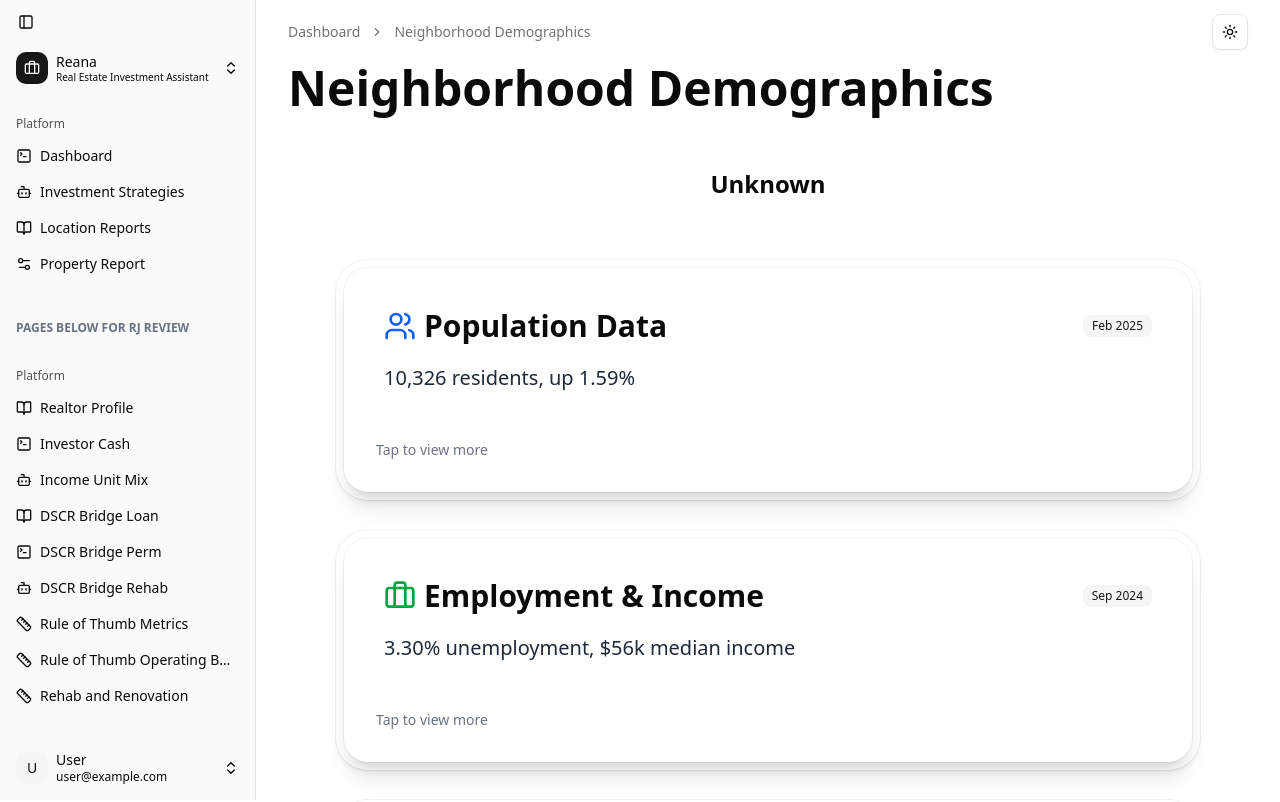
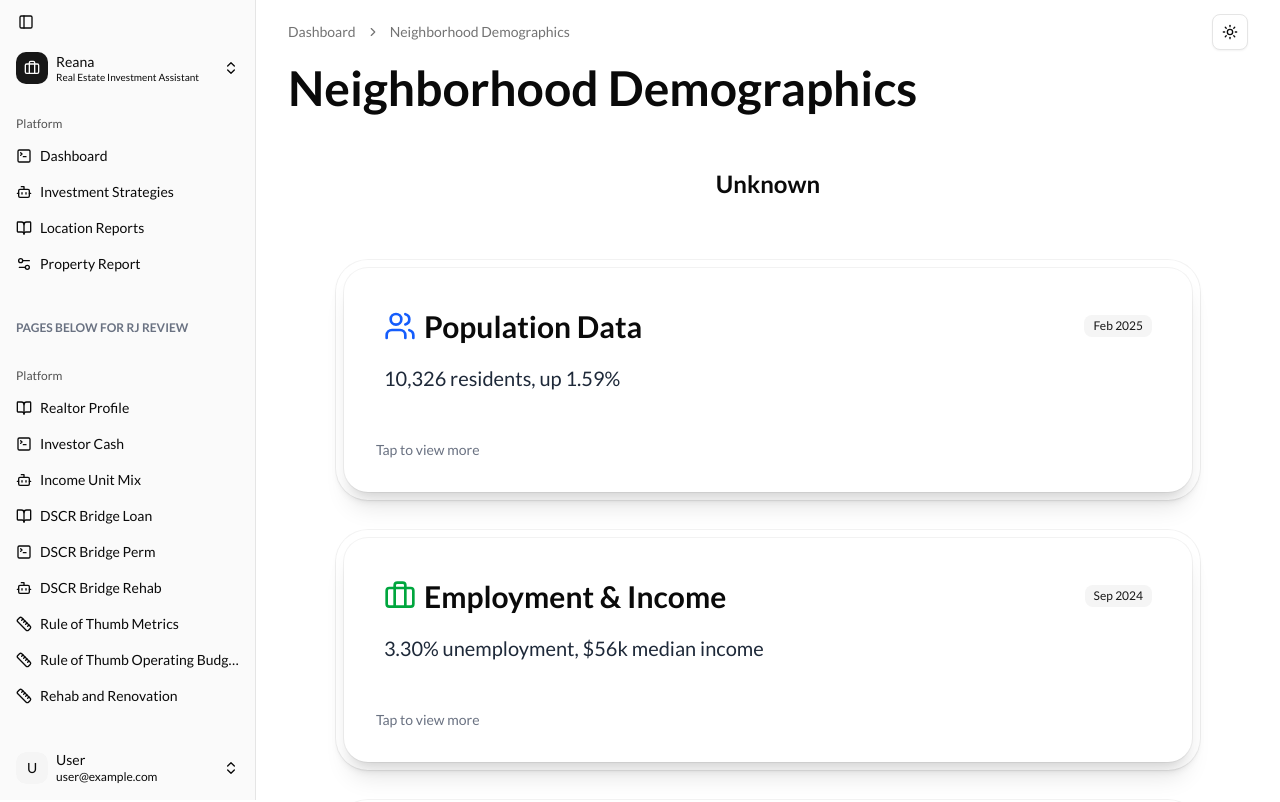
Before and after one commit to huynh-ngoc/INF117-Jascot-Development, a Next.js app in the folder reana/: page /neighborhood-demographics in a window 1280 px wide. Shown: the top 802 px of the page. Built offline with nearby package versions, Linux system fonts and the light colour scheme.

Commit message:
Updated globle theme for text fonts and ui/Button

```diff
--- a/reana/src/app/dashboard/page.jsx
+++ b/reana/src/app/dashboard/page.jsx
@@ -78,14 +78,15 @@ function Dashboard({ userName = 'User' }) {
                     title: "Explore Neighborhoods that Match Your Goals",
                     btn: "Explore Now",
                     path: "/location-reports"
-                }, {
-                    id: 5,
-                    icon: <HousePlus className="h-6 w-6 text-amber-500" />,
-                    title: "Search Properties that Match Your Goals",
-                    btn: "Search Now",
-                    // change path to Search Properties page
-                    path: "/"
                 }
+                // }, {
+                //     id: 5,
+                //     icon: <HousePlus className="h-6 w-6 text-amber-500" />,
+                //     title: "Search Properties that Match Your Goals",
+                //     btn: "Search Now",
+                //     // change path to Search Properties page
+                //     path: "/"
+                // }
                 ].map(item => (
                     <Card key={item.id} className="hover:shadow-lg transition-shadow w-full h-full flex flex-col">
                     <CardHeader className="flex justify-center p-4">{item.icon}</CardHeader>
@@ -97,6 +98,18 @@ function Dashboard({ userName = 'User' }) {
                     </CardContent>
                     </Card>
                 ))}
+                {/* Search Properties that Match Your Goals  */}
+                <Card key="5" className="hover:shadow-lg transition-shadow w-full h-full flex flex-col">
+                  <CardHeader className="flex justify-center p-4">
+                    <HousePlus className="h-6 w-6 text-amber-500" />
+                  </CardHeader>
+                  <CardContent className="flex-1 flex flex-col items-center justify-center">
+                    <h2 className="text-xl mb-8 text-center">
+                     Search Properties that Match Your Goals
+                    </h2>
+                      <Button as="a" className="mt-auto font-bold" variant="disabled">Search Now</Button>
+                    </CardContent>
+                  </Card>
             </div>
         </div>
       </SidebarInset>
--- a/reana/src/app/layout.jsx
+++ b/reana/src/app/layout.jsx
@@ -1,18 +1,35 @@
-import { Geist, Geist_Mono } from "next/font/google";
+import { Geist, Geist_Mono, Montserrat, Lato } from "next/font/google";
 import "./globals.css";
 
 import { ThemeProvider } from "@/components/mode-toggle/theme-provider"
 
-
-const geistSans = Geist({
-  variable: "--font-geist-sans",
-  subsets: ["latin"],
+const montserrat = Montserrat({
+  weight: ['400', '600', '700', '900'],
+  subsets: ['latin'],
+  display: 'swap',
 });
 
-const geistMono = Geist_Mono({
-  variable: "--font-geist-mono",
-  subsets: ["latin"],
+const lato = Lato({
+  weight: ['300', '400', '700'],
+  subsets: ['latin'],
+  display: 'swap',
 });
+
+export function Header1() {
+  return <h1 className={montserrat.className}>Title 1</h1>;
+}
+
+export function Header2() {
+  return <h2 className={montserrat.className}>Title 2</h2>;
+}
+
+export function Header3() {
+  return <h3 className={montserrat.className}>Title 3</h3>;
+}
+
+export function Paragraph({ children }) {
+  return <p className={lato.className}>{children}</p>;
+}
 
 export const metadata = {
   title: "Create Next App",
@@ -21,11 +38,8 @@ export const metadata = {
 
 export default function RootLayout({ children }) {
   return (
-    <html lang="en" suppressHydrationWarning>
-      <body
-        className={`${geistSans.variable} ${geistMono.variable} antialiased`}
-        suppressHydrationWarning
-      >
+    <html lang="en" className={montserrat.className}>
+      <body className={lato.className}>
         <ThemeProvider
             attribute="class"
             defaultTheme="system"
--- a/reana/src/components/prop-analysis/prop-analysis-dashboard.jsx
+++ b/reana/src/components/prop-analysis/prop-analysis-dashboard.jsx
@@ -220,12 +220,14 @@ export default function PropAnalysisDashboard({ address }) {
   const NeiborhoodActions = [{
     icon: <Map className="w-4 h-4" />,
     label: "Map",
+    variant: "default",
     action: () => {
       router.push(`/neighborhood-map?address=${encodeURIComponent(address)}`);
     }
   }, {
     icon: <ChartColumn className="w-4 h-4" />,
     label: "Demograpphics",
+    variant: "default",
     action: () => {
       router.push(`/neighborhood-demographics?address=${encodeURIComponent(address)}`);
     }
@@ -348,8 +350,11 @@ export default function PropAnalysisDashboard({ address }) {
                     <motion.button
                       whileHover={{ scale: 1.1 }}
                       whileTap={{ scale: 0.9 }}
+                      className="bg-[#E5E5E5] text-secondary-foreground"
                     >
-                      {isExpanded ? <Minimize2 size={18} /> : <Maximize2 size={18} />}
+                      {isExpanded ?
+                        <Minimize2 className="text-secondary-foreground" size={18} />
+                        : <Maximize2 className="text-secondary-foreground" size={18} />}
                     </motion.button>
                   </Button>
                 </motion.div>
@@ -411,10 +416,7 @@ export default function PropAnalysisDashboard({ address }) {
                           <label className="block text-sm font-medium mb-1">After Rehab Value (ARV)</label>
                           <Input defaultValue={arvDefault} />
                         </div>
-                        <Button
-                          variant="outline"
-                          className="border border-zinc-950/10 dark:hover:bg-zinc-500 hover:bg-zinc-700 bg-zinc-900 px-3 text-zinc-50 hover:text-zinc-50 dark:border-zinc-50/10 dark:bg-zinc-700"
-                        >
+                        <Button variant="secondary">
                           Sale Comps
                         </Button>
                       </div>
@@ -504,7 +506,7 @@ export default function PropAnalysisDashboard({ address }) {
                     <Button
                       key={index}
                       onClick={action.action}
-                      className="border border-zinc-950/10 dark:hover:bg-zinc-500 hover:bg-zinc-700 bg-zinc-900 px-3 text-zinc-50 hover:text-zinc-50 dark:border-zinc-50/10 dark:bg-zinc-700"
+                      variant={`${action.variant|| 'disabled' }`}
                     >
                       {action.icon}
                       <span>{action.label}</span>
@@ -545,6 +547,7 @@ export default function PropAnalysisDashboard({ address }) {
                   label: "Tennancy Details",
                   icon: <Plus className="w-4 h-4" />,
                   onClick: () => console.log("Tennancy Details"),
+                  variant: "disabled"
                 },
                 {
                   label: "Rental Comps",
@@ -693,10 +696,12 @@ export default function PropAnalysisDashboard({ address }) {
                 }, {
                   label: "DSCR Loan Rehab Calculator",
                   icon: <Calculator className="w-4 h-4" />,
+                  variant: "disabled",
                   onClick: () => console.log("DSCR Loan Rehab Calculator"),
                 }, {
                   label: "Initial Rehab Estimater",
                   icon: <Calculator className="w-4 h-4" />,
+                  variant: "disabled",
                   onClick: () => console.log("Initial Rehab Estimater"),
                 }
               ]}
@@ -706,7 +711,7 @@ export default function PropAnalysisDashboard({ address }) {
           <Card>
             <CardHeader><CardTitle>Settlement / Escrow / Attorney Costs</CardTitle></CardHeader>
             <CardContent className="flex space-x-2">
-              {settlementActions.map(action => <Button key={action}>{action}</Button>)}
+              {settlementActions.map(action => <Button variant="disabled" key={action}>{action}</Button>)}
             </CardContent>
           </Card>
         </div>
@@ -787,7 +792,7 @@ export default function PropAnalysisDashboard({ address }) {
               </div>
             </div>
             <div className="flex justify-center items-center">
-              <div className="text-center bg-blue-600 dark:bg-blue-700 text-white px-12 py-4 rounded-lg shadow-lg">
+              <div className="text-center bg-[#00A3E0] dark:bg-blue-700 text-white px-12 py-4 rounded-lg shadow-lg">
                 <p className="text-lg">My Offer</p>
                 <p className="text-3xl font-bold">${offerStructure.myOffer.toLocaleString()}</p>
               </div>
@@ -875,7 +880,7 @@ function SectionCard({ title, icon, items, buttons }) {
               {buttons.map((button, index) => (
                 <Button
                   key={index}
-                  className={`px-4 py-2 rounded-md transition-colors duration-200 flex items-center space-x-2 border border-zinc-950/10 dark:hover:bg-zinc-500 hover:bg-zinc-700 bg-zinc-900 px-3 text-zinc-50 hover:text-zinc-50 dark:border-zinc-50/10 dark:bg-zinc-700`}
+                  variant={`${button.variant|| 'default'}`}
                   onClick={(e) => {
                     e.stopPropagation();
                     button.onClick();
--- a/reana/src/components/ui/button.jsx
+++ b/reana/src/components/ui/button.jsx
@@ -11,16 +11,18 @@ const buttonVariants = cva(
     variants: {
       variant: {
         default:
-          "bg-primary text-primary-foreground shadow-xs hover:bg-primary/90",
+          "bg-[#00A3E0] text-primary-foreground shadow-xs hover:bg-sky-600",
         destructive:
           "bg-destructive text-white shadow-xs hover:bg-destructive/90 focus-visible:ring-destructive/20 dark:focus-visible:ring-destructive/40 dark:bg-destructive/60",
         outline:
           "border bg-background shadow-xs hover:bg-accent hover:text-accent-foreground dark:bg-input/30 dark:border-input dark:hover:bg-input/50",
         secondary:
-          "bg-secondary text-secondary-foreground shadow-xs hover:bg-secondary/80",
+          "bg-[#1A3D7C] text-white shadow-xs hover:underline",
         ghost:
           "hover:bg-accent hover:text-accent-foreground dark:hover:bg-accent/50",
         link: "text-primary underline-offset-4 hover:underline",
+        disabled:
+          "bg-[#C0C0C0] text-[#4F5D75]"
       },
       size: {
         default: "h-9 px-4 py-2 has-[>svg]:px-3",
--- a/reana/src/components/ui/popover.jsx
+++ b/reana/src/components/ui/popover.jsx
@@ -89,7 +89,7 @@ export function PopoverTrigger({
       key="button"
       layoutId={`popover-${uniqueId}`}
       className={cn(
-        "flex h-9 items-center border border-zinc-950/10 dark:hover:bg-zinc-500 hover:bg-zinc-700 bg-zinc-900 px-3 text-zinc-50 dark:border-zinc-50/10 dark:bg-zinc-700",
+        "flex h-9 items-center px-3 bg-[#00A3E0] text-primary-foreground shadow-xs hover:bg-sky-600",
         className
       )}
       style={{
@@ -267,7 +267,7 @@ export function PopoverBody({
   children,
   className
 }) {
-  return <div className={cn("p-4", className)}>{children}</div>;
+  return <div className={cn("p-4 bg-[#E5E5E5]", className)}>{children}</div>;
 }
 
 // New component: PopoverButton
@@ -279,7 +279,7 @@ export function PopoverButton({
   return (
     <button
       className={cn(
-        "flex w-full items-center gap-2 rounded-md px-1 py-2 text-left text-sm hover:bg-zinc-100 dark:hover:bg-zinc-500",
+        "flex w-full items-center gap-2 rounded-md px-1 py-2 text-left text-sm bg-[#C0C0C0] text-[#4F5D75]",
         className
       )}
       onClick={onClick}>
```
